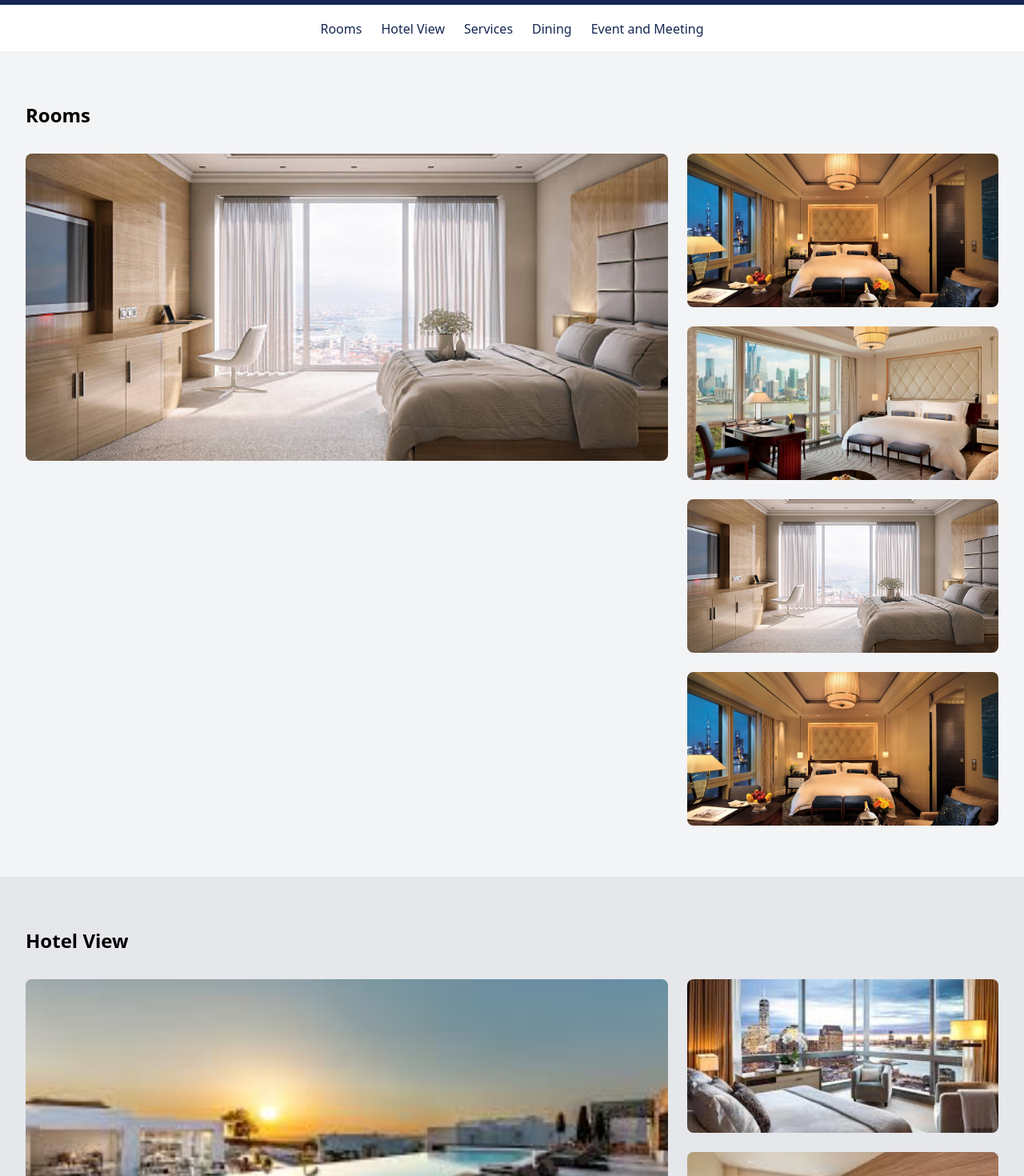
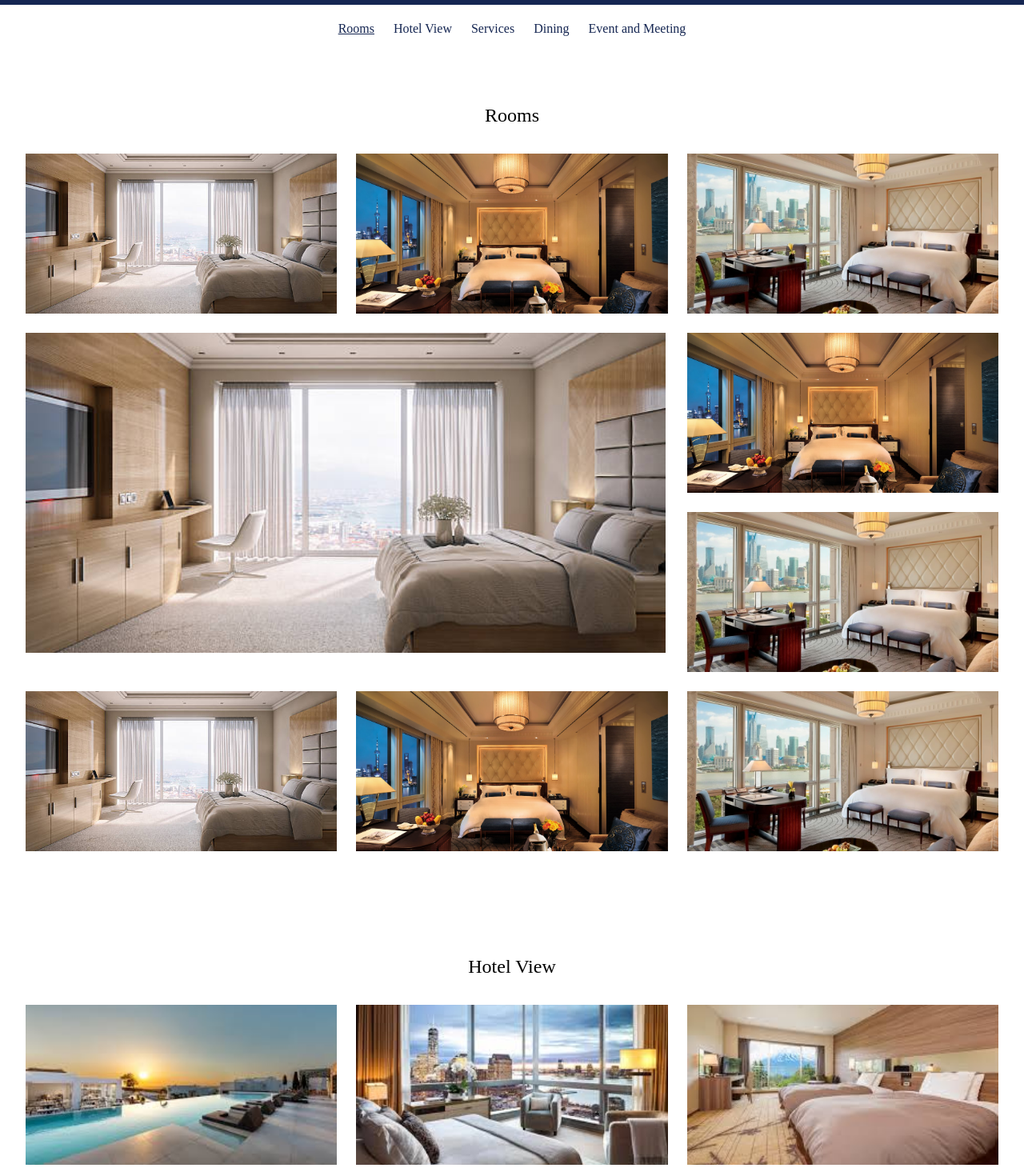
Before and after one commit to Metyme1/Caravan, a React (Create React App) app: page /gallery in a window 1280 px wide. Shown: the part 140-1610 px from the top of the page at 80% size. Built offline with nearby package versions, Linux system fonts and the light colour scheme; a web font is replaced by a local one.

Commit message:
gallery updated

```diff
--- a/src/Gallery.js
+++ b/src/Gallery.js
@@ -1,17 +1,23 @@
-// // src/Gallery.js
+
 // import React, { useState } from 'react';
 // import Lightbox from 'react-image-lightbox';
-// import 'react-image-lightbox/style.css'; // This only needs to be imported once in your app
+// import 'react-image-lightbox/style.css';
 
 // import room1 from './assets/room1.jpg';
 // import room2 from './assets/room2.jpg';
 // import room3 from './assets/r3.jpg';
+// import room4 from './assets/room1.jpg';
+// import room5 from './assets/room2.jpg';
 // import hotelView1 from './assets/v1.jpeg';
 // import hotelView2 from './assets/v2.jpeg';
 // import hotelView3 from './assets/v3.jpeg';
+// import hotelView4 from './assets/v3.jpeg';
+// import hotelView5 from './assets/v2.jpeg';
 // import dining1 from './assets/d1.jpeg';
 // import dining2 from './assets/d2.jpeg';
 // import dining3 from './assets/d3.jpeg';
+// import dining4 from './assets/d1.jpeg';
+// import dining5 from './assets/d2.jpeg';
 
 // const Gallery = () => {
 //   const [isOpen, setIsOpen] = useState(false);
@@ -19,9 +25,9 @@
 //   const [currentSection, setCurrentSection] = useState([]);
 
 //   const sections = {
-//     rooms: [room1, room2, room3],
-//     hotelViews: [hotelView1, hotelView2, hotelView3],
-//     dining: [dining1, dining2, dining3],
+//     rooms: [room1, room2, room3, room4, room5],
+//     hotelViews: [hotelView1, hotelView2, hotelView3, hotelView4, hotelView5],
+//     dining: [dining1, dining2, dining3, dining4, dining5],
 //   };
 
 //   const openLightbox = (section, index) => {
@@ -58,15 +64,23 @@
 //         <div className="max-w-7xl mx-auto px-4 sm:px-6 lg:px-8">
 //           <h2 className="text-2xl font-bold mb-8">Rooms</h2>
 //           <div className="grid grid-cols-1 md:grid-cols-3 gap-6">
-//             {sections.rooms.map((image, index) => (
-//               <img
-//                 key={index}
-//                 src={image}
-//                 alt={`Room ${index + 1}`}
-//                 className="w-full h-64 object-cover rounded-lg cursor-pointer"
-//                 onClick={() => openLightbox('rooms', index)}
-//               />
-//             ))}
+//             <img
+//               src={sections.rooms[0]}
+//               alt="Room 1"
+//               className="w-full h-96 object-cover rounded-lg cursor-pointer md:col-span-2"
+//               onClick={() => openLightbox('rooms', 0)}
+//             />
+//             <div className="grid grid-cols-1 gap-6">
+//               {sections.rooms.slice(1).map((image, index) => (
+//                 <img
+//                   key={index}
+//                   src={image}
+//                   alt={`Room ${index + 2}`}
+//                   className="w-full h-48 object-cover rounded-lg cursor-pointer"
+//                   onClick={() => openLightbox('rooms', index + 1)}
+//                 />
+//               ))}
+//             </div>
 //           </div>
 //         </div>
 //       </section>
@@ -74,15 +88,23 @@
 //         <div className="max-w-7xl mx-auto px-4 sm:px-6 lg:px-8">
 //           <h2 className="text-2xl font-bold mb-8">Hotel View</h2>
 //           <div className="grid grid-cols-1 md:grid-cols-3 gap-6">
-//             {sections.hotelViews.map((image, index) => (
-//               <img
-//                 key={index}
-//                 src={image}
-//                 alt={`Hotel View ${index + 1}`}
-//                 className="w-full h-64 object-cover rounded-lg cursor-pointer"
-//                 onClick={() => openLightbox('hotelViews', index)}
-//               />
-//             ))}
+//             <img
+//               src={sections.hotelViews[0]}
+//               alt="Hotel View 1"
+//               className="w-full h-96 object-cover rounded-lg cursor-pointer md:col-span-2"
+//               onClick={() => openLightbox('hotelViews', 0)}
+//             />
+//             <div className="grid grid-cols-1 gap-6">
+//               {sections.hotelViews.slice(1).map((image, index) => (
+//                 <img
+//                   key={index}
+//                   src={image}
+//                   alt={`Hotel View ${index + 2}`}
+//                   className="w-full h-48 object-cover rounded-lg cursor-pointer"
+//                   onClick={() => openLightbox('hotelViews', index + 1)}
+//                 />
+//               ))}
+//             </div>
 //           </div>
 //         </div>
 //       </section>
@@ -96,15 +118,23 @@
 //         <div className="max-w-7xl mx-auto px-4 sm:px-6 lg:px-8">
 //           <h2 className="text-2xl font-bold mb-8">Dining</h2>
 //           <div className="grid grid-cols-1 md:grid-cols-3 gap-6">
-//             {sections.dining.map((image, index) => (
-//               <img
-//                 key={index}
-//                 src={image}
-//                 alt={`Dining ${index + 1}`}
-//                 className="w-full h-64 object-cover rounded-lg cursor-pointer"
-//                 onClick={() => openLightbox('dining', index)}
-//               />
-//             ))}
+//             <img
+//               src={sections.dining[0]}
+//               alt="Dining 1"
+//               className="w-full h-96 object-cover rounded-lg cursor-pointer md:col-span-2"
+//               onClick={() => openLightbox('dining', 0)}
+//             />
+//             <div className="grid grid-cols-1 gap-6">
+//               {sections.dining.slice(1).map((image, index) => (
+//                 <img
+//                   key={index}
+//                   src={image}
+//                   alt={`Dining ${index + 2}`}
+//                   className="w-full h-48 object-cover rounded-lg cursor-pointer"
+//                   onClick={() => openLightbox('dining', index + 1)}
+//                 />
+//               ))}
+//             </div>
 //           </div>
 //         </div>
 //       </section>
@@ -114,7 +144,19 @@
 //           <p className="text-gray-600">Details about events and meetings held at the hotel can be placed here.</p>
 //         </div>
 //       </section>
-
+//       <footer className="bg-custom-blue text-white py-4">
+//         <div className="max-w-7xl mx-auto px-4 sm:px-6 lg:px-8">
+//           <div className="flex justify-between">
+//             <div>
+//               <h1 className="text-lg font-bold">Carivan Dire Hotel</h1>
+//             </div>
+//             <div>
+//               <p>Contact Us</p>
+//               <p>+251 0909090909</p>
+//             </div>
+//           </div>
+//         </div>
+//       </footer>
 //       {isOpen && (
 //         <Lightbox
 //           mainSrc={currentSection[currentImage]}
@@ -143,26 +185,39 @@ import room2 from './assets/room2.jpg';
 import room3 from './assets/r3.jpg';
 import room4 from './assets/room1.jpg';
 import room5 from './assets/room2.jpg';
+import room6 from './assets/r3.jpg';
+import room7 from './assets/room1.jpg';
+import room8 from './assets/room2.jpg';
+import room9 from './assets/r3.jpg';
 import hotelView1 from './assets/v1.jpeg';
 import hotelView2 from './assets/v2.jpeg';
 import hotelView3 from './assets/v3.jpeg';
 import hotelView4 from './assets/v3.jpeg';
 import hotelView5 from './assets/v2.jpeg';
+import hotelView6 from './assets/v1.jpeg';
+import hotelView7 from './assets/v3.jpeg';
+import hotelView8 from './assets/v2.jpeg';
+import hotelView9 from './assets/v1.jpeg';
 import dining1 from './assets/d1.jpeg';
 import dining2 from './assets/d2.jpeg';
 import dining3 from './assets/d3.jpeg';
 import dining4 from './assets/d1.jpeg';
 import dining5 from './assets/d2.jpeg';
+import dining6 from './assets/d3.jpeg';
+import dining7 from './assets/d1.jpeg';
+import dining8 from './assets/d2.jpeg';
+import dining9 from './assets/d3.jpeg';
 
 const Gallery = () => {
   const [isOpen, setIsOpen] = useState(false);
   const [currentImage, setCurrentImage] = useState(0);
   const [currentSection, setCurrentSection] = useState([]);
+  const [activeSection, setActiveSection] = useState('rooms');
 
   const sections = {
-    rooms: [room1, room2, room3, room4, room5],
-    hotelViews: [hotelView1, hotelView2, hotelView3, hotelView4, hotelView5],
-    dining: [dining1, dining2, dining3, dining4, dining5],
+    rooms: [room1, room2, room3, room4, room5, room6, room7, room8, room9],
+    hotelViews: [hotelView1, hotelView2, hotelView3, hotelView4, hotelView5, hotelView6, hotelView7, hotelView8, hotelView9],
+    dining: [dining1, dining2, dining3, dining4, dining5, dining6, dining7, dining8, dining9],
   };
 
   const openLightbox = (section, index) => {
@@ -184,114 +239,112 @@ const Gallery = () => {
   };
 
   return (
-    <div className="bg-gray-100 min-h-screen">
+    <div className="bg-white min-h-screen">
 
-      <nav className="bg-white py-4">
+<nav className="bg-white py-4 sticky top-0 z-50">
         <div className="max-w-7xl mx-auto px-4 sm:px-6 lg:px-8 flex justify-center space-x-6">
-          <a href="#rooms" className="text-custom-blue font-medium hover:underline">Rooms</a>
-          <a href="#hotelView" className="text-custom-blue font-medium hover:underline">Hotel View</a>
-          <a href="#services" className="text-custom-blue font-medium hover:underline">Services</a>
-          <a href="#dining" className="text-custom-blue font-medium hover:underline">Dining</a>
-          <a href="#events" className="text-custom-blue font-medium hover:underline">Event and Meeting</a>
+          <a
+            href="#rooms"
+            className={`text-custom-blue font-medium hover:underline font-times ${activeSection === 'rooms' ? 'underline' : ''}`}
+            onClick={() => setActiveSection('rooms')}
+          >
+            Rooms
+          </a>
+          <a
+            href="#hotelView"
+            className={`text-custom-blue font-medium hover:underline font-times ${activeSection === 'hotelView' ? 'underline' : ''}`}
+            onClick={() => setActiveSection('hotelView')}
+          >
+            Hotel View
+          </a>
+          <a
+            href="#services"
+            className={`text-custom-blue font-medium hover:underline font-times ${activeSection === 'services' ? 'underline' : ''}`}
+            onClick={() => setActiveSection('services')}
+          >
+            Services
+          </a>
+          <a
+            href="#dining"
+            className={`text-custom-blue font-medium hover:underline font-times ${activeSection === 'dining' ? 'underline' : ''}`}
+            onClick={() => setActiveSection('dining')}
+          >
+            Dining
+          </a>
+          <a
+            href="#events"
+            className={`text-custom-blue font-medium hover:underline font-times ${activeSection === 'events' ? 'underline' : ''}`}
+            onClick={() => setActiveSection('events')}
+          >
+            Event and Meeting
+          </a>
         </div>
       </nav>
       <section id="rooms" className="py-16">
         <div className="max-w-7xl mx-auto px-4 sm:px-6 lg:px-8">
-          <h2 className="text-2xl font-bold mb-8">Rooms</h2>
+          <h2 className="text-2xl  mb-8 text-center font-times">Rooms</h2>
           <div className="grid grid-cols-1 md:grid-cols-3 gap-6">
-            <img
-              src={sections.rooms[0]}
-              alt="Room 1"
-              className="w-full h-96 object-cover rounded-lg cursor-pointer md:col-span-2"
-              onClick={() => openLightbox('rooms', 0)}
-            />
-            <div className="grid grid-cols-1 gap-6">
-              {sections.rooms.slice(1).map((image, index) => (
+            {sections.rooms.map((image, index) => (
               <img
                 key={index}
                 src={image}
-                  alt={`Room ${index + 2}`}
-                  className="w-full h-48 object-cover rounded-lg cursor-pointer"
-                  onClick={() => openLightbox('rooms', index + 1)}
+                alt={`Room ${index + 1}`}
+                className="w-full h-64 object-cover  cursor-pointer"
+                style={index === 3 ? { gridColumn: 'span 2', gridRow: 'span 2', height: '400px', width: '800px' } : { height: '200px' }}
+                onClick={() => openLightbox('rooms', index)}
               />
             ))}
           </div>
         </div>
-        </div>
       </section>
-      <section id="hotelView" className="py-16 bg-gray-200">
+      <section id="hotelView" className="py-16 bg-white">
         <div className="max-w-7xl mx-auto px-4 sm:px-6 lg:px-8">
-          <h2 className="text-2xl font-bold mb-8">Hotel View</h2>
+          <h2 className="text-2xl font-times text-center mb-8">Hotel View</h2>
           <div className="grid grid-cols-1 md:grid-cols-3 gap-6">
-            <img
-              src={sections.hotelViews[0]}
-              alt="Hotel View 1"
-              className="w-full h-96 object-cover rounded-lg cursor-pointer md:col-span-2"
-              onClick={() => openLightbox('hotelViews', 0)}
-            />
-            <div className="grid grid-cols-1 gap-6">
-              {sections.hotelViews.slice(1).map((image, index) => (
+            {sections.hotelViews.map((image, index) => (
               <img
                 key={index}
                 src={image}
-                  alt={`Hotel View ${index + 2}`}
-                  className="w-full h-48 object-cover rounded-lg cursor-pointer"
-                  onClick={() => openLightbox('hotelViews', index + 1)}
+                alt={`Hotel View ${index + 1}`}
+                className="w-full h-64 object-cover  cursor-pointer"
+                style={index === 3 ? { gridColumn: 'span 2', gridRow: 'span 2', height: '400px', width: '800px' } : { height: '200px' }}
+                onClick={() => openLightbox('hotelViews', index)}
               />
             ))}
-            </div>
           </div>
         </div>
       </section>
       <section id="services" className="py-16">
         <div className="max-w-7xl mx-auto px-4 sm:px-6 lg:px-8">
-          <h2 className="text-2xl font-bold mb-8">Services</h2>
+          <h2 className="text-2xl font-times  text-center  mb-8">Services</h2>
           <p className="text-gray-600">Details about the services provided by the hotel can be placed here.</p>
         </div>
       </section>
-      <section id="dining" className="py-16 bg-gray-200">
+      <section id="dining" className="py-16 bg-white">
   <div className="max-w-7xl mx-auto px-4 sm:px-6 lg:px-8">
-          <h2 className="text-2xl font-bold mb-8">Dining</h2>
+    <h2 className="text-2xl font-times text-center  mb-8">Dining</h2>
     <div className="grid grid-cols-1 md:grid-cols-3 gap-6">
-            <img
-              src={sections.dining[0]}
-              alt="Dining 1"
-              className="w-full h-96 object-cover rounded-lg cursor-pointer md:col-span-2"
-              onClick={() => openLightbox('dining', 0)}
-            />
-            <div className="grid grid-cols-1 gap-6">
-              {sections.dining.slice(1).map((image, index) => (
+      {sections.dining.map((image, index) => (
         <img
           key={index}
           src={image}
-                  alt={`Dining ${index + 2}`}
-                  className="w-full h-48 object-cover rounded-lg cursor-pointer"
-                  onClick={() => openLightbox('dining', index + 1)}
+          alt={`Dining ${index + 1}`}
+          className="w-full object-cover cursor-pointer"
+          style={index === 3 ? { gridColumn: 'span 2', gridRow: 'span 2', height: '400px', width: '800px' } : { height: '200px' }}
+          onClick={() => openLightbox('dining', index)}
         />
       ))}
     </div>
   </div>
+</section>
+
+      <section id="events" className="py-16">
+        <div className="max-w-7xl mx-auto px-4 sm:px-6 lg:px-8">
+          <h2 className="text-2xl font-times text-center  mb-8">Event and Meeting</h2>
+          <p className="text-gray-600 font-times">Details about events and meetings held at the hotel can be placed here.</p>
         </div>
       </section>
-      <section id="events" className="py-16">
-        <div className="max-w-7xl mx-auto px-4 sm:px-6 lg:px-8">
-          <h2 className="text-2xl font-bold mb-8">Event and Meeting</h2>
-          <p className="text-gray-600">Details about events and meetings held at the hotel can be placed here.</p>
-        </div>
-      </section>
-      <footer className="bg-custom-blue text-white py-4">
-        <div className="max-w-7xl mx-auto px-4 sm:px-6 lg:px-8">
-          <div className="flex justify-between">
-            <div>
-              <h1 className="text-lg font-bold">Carivan Dire Hotel</h1>
-            </div>
-            <div>
-              <p>Contact Us</p>
-              <p>+251 0909090909</p>
-            </div>
-          </div>
-        </div>
-      </footer>
+
       {isOpen && (
         <Lightbox
           mainSrc={currentSection[currentImage]}
--- a/src/Home.js
+++ b/src/Home.js
@@ -1,6 +1,3 @@
-
-
-
 import React, { useState } from 'react';
 import room1 from './assets/room1.jpg';
 import room2 from './assets/room2.jpg';
@@ -195,7 +192,7 @@ const Home = () => {
 
       <section className="py-16">
         <div className="max-w-7xl mx-auto px-4 sm:px-6 lg:px-8">
-          <h2 className="text-2xl font-bold text-gray-900">Getting Here</h2>
+          <h2 className="text-2xl font-times text-gray-900">Getting Here</h2>
           <div className="mt-8 bg-white shadow-md rounded-lg overflow-hidden">
             <GoogleMapComponent />
           </div>
--- a/src/service.js
+++ b/src/service.js
@@ -44,7 +44,7 @@ const Services = () => {
     <div className="bg-gray-100">
       <header className="bg-white py-8">
         <div className="max-w-7xl mx-auto px-4 sm:px-6 lg:px-8 text-center">
-          <h1 className="text-3xl font-bold">Our Services</h1>
+          <h1 className="text-3xl font-times">Our Services</h1>
         </div>
       </header>
       <section className="py-16">
@@ -59,8 +59,8 @@ const Services = () => {
               <img src={service.image} alt={service.name} className="w-1/2 h-full object-cover"/>
               <div className="p-4 flex flex-col justify-between w-1/2">
                 <div>
-                  <h3 className="text-2xl font-bold mb-2">{service.name}</h3>
-                  <p className="text-gray-600 mb-4">{service.description}</p>
+                  <h3 className="text-2xl font-times mb-2">{service.name}</h3>
+                  <p className="text-gray-600 font-times  mb-4">{service.description}</p>
                 </div>
               </div>
             </div>
```
Lines whose indentation alone changed are shown as unchanged.
